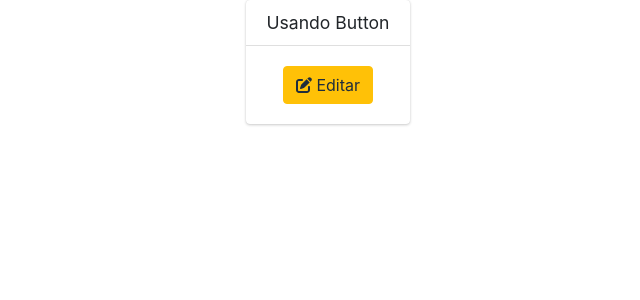
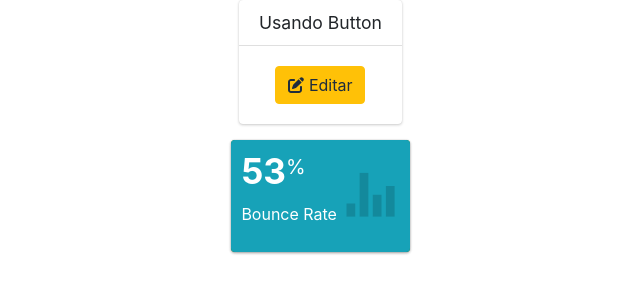
Before and after one commit to Mario-Coxe/vue-componentization, a Vue app: page / in a window 1280 px wide. Shown: the top 300 px of the page, without its empty margins (223-863 px from the left). Built offline with nearby package versions, Linux system fonts and the light colour scheme.

Commit message:
feat: create BoxInfo component

```diff
--- a/index.html
+++ b/index.html
@@ -5,6 +5,10 @@
     <link rel="icon" href="/favicon.ico">
     <meta name="viewport" content="width=device-width, initial-scale=1.0">
     <title>Vite App</title>
+
+    <!-- src/index.html -->
+<link rel="stylesheet" href="https://code.ionicframework.com/ionicons/2.0.1/css/ionicons.min.css">
+
   </head>
   <body>
     <div id="app"></div>
--- a/src/App.vue
+++ b/src/App.vue
@@ -1,6 +1,8 @@
 <script setup lang="ts">
-import MyButton from '@/components/button/Button.vue'
+import Button from '@/components/button/Button.vue'
+import Box from './components/box/Box.vue'
 
+// Função de exemplo para lidar com o clique do botão
 const handleButtonClick = () => {
   console.log('Botão foi clicado!')
 }
@@ -8,14 +10,14 @@ const handleButtonClick = () => {
 
 <template>
   <div class="container">
-    <div class="row">
+    <!-- Card para o componente Button -->
     <div class="col-md">
       <div class="card">
         <div class="card-header">
           <h5 class="card-title">Usando Button</h5>
         </div>
         <div class="card-body text-center">
-            <MyButton
+          <Button
             type="warning"
             size="btn-lg"
             :isDisabled="false"
@@ -23,10 +25,20 @@ const handleButtonClick = () => {
             @click="handleButtonClick"
           >
             Editar
-            </MyButton>
+          </Button>
         </div>
       </div>
     </div>
+
+    <!-- Card para o componente Box -->
+    <div class="small-box bg-success">
+      <Box
+        title="53"
+        subtitle="%"
+        description="Bounce Rate"
+        icon="ion ion-stats-bars"
+        boxType="small-box bg-info"
+      />
     </div>
   </div>
 </template>
--- /dev/null
+++ b/src/components/box/Box.vue
@@ -0,0 +1,40 @@
+<template>
+  <div :class="['small-box', boxType]">
+    <div class="inner">
+      <h3>
+        {{ title }}<sup v-if="subtitle" style="font-size: 20px">{{ subtitle }}</sup>
+      </h3>
+      <p>{{ description }}</p>
+    </div>
+    <div class="icon">
+      <i :class="icon"></i>
+    </div>
+  </div>
+</template>
+
+<script setup lang="ts">
+import { defineProps } from 'vue'
+
+const props = defineProps({
+  title: {
+    type: String,
+    default: 'Title'
+  },
+  subtitle: {
+    type: String,
+    default: ''
+  },
+  description: {
+    type: String,
+    default: 'Description'
+  },
+  icon: {
+    type: String,
+    default: 'ion ion-stats-bars'
+  },
+  boxType: {
+    type: String,
+    default: 'bg-success'
+  }
+})
+</script>
```
Lines whose indentation alone changed are shown as unchanged.
